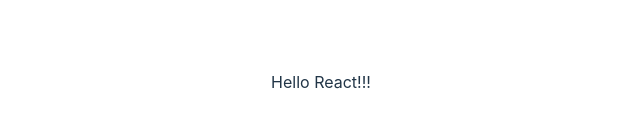
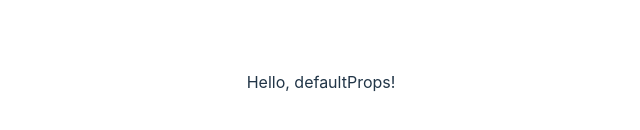
Before and after one commit to s-sawa/React-app-in-typescript, a React (Vite) app: page / in a window 1280 px wide. Shown: the part 318-448 px from the top of the page, without its empty margins (319-959 px from the left). Built offline with nearby package versions, Linux system fonts and the light colour scheme.

Commit message:
function-components-2

```diff
--- a/src/App.tsx
+++ b/src/App.tsx
@@ -1,8 +1,9 @@
+import React from "react";
 import "./App.css";
 
 // 一般的にReactではpropsの方注釈にインターフェイスを用いる
 interface AppProps {
-  message: string;
+  message?: string;
 }
 
 // 文字列型propsを受け取る制約の書き方
@@ -10,11 +11,14 @@
 // const App = ({ message }: { message: string }) => {
 
 // interfaceを用いた型注釈
-const App = ({ message }: AppProps) => {
-  // const App = (props: any) => {
-  // const { message } = props;
-  // const message = props.message;
+// <>で型引数を受け取る
+const App: React.FunctionComponent<AppProps> = ({ message }) => {
   return <div>{message}</div>;
 };
 
+App.defaultProps = {
+  message: "Hello, defaultProps!",
+  // description: "this is app component",
+};
+
 export default App;
--- a/src/main.tsx
+++ b/src/main.tsx
@@ -11,6 +11,6 @@
 
 ReactDOM.createRoot(document.getElementById("root")!).render(
   <React.StrictMode>
-    <App message="Hello React!!!" />
+    <App />
   </React.StrictMode>
 );
```
